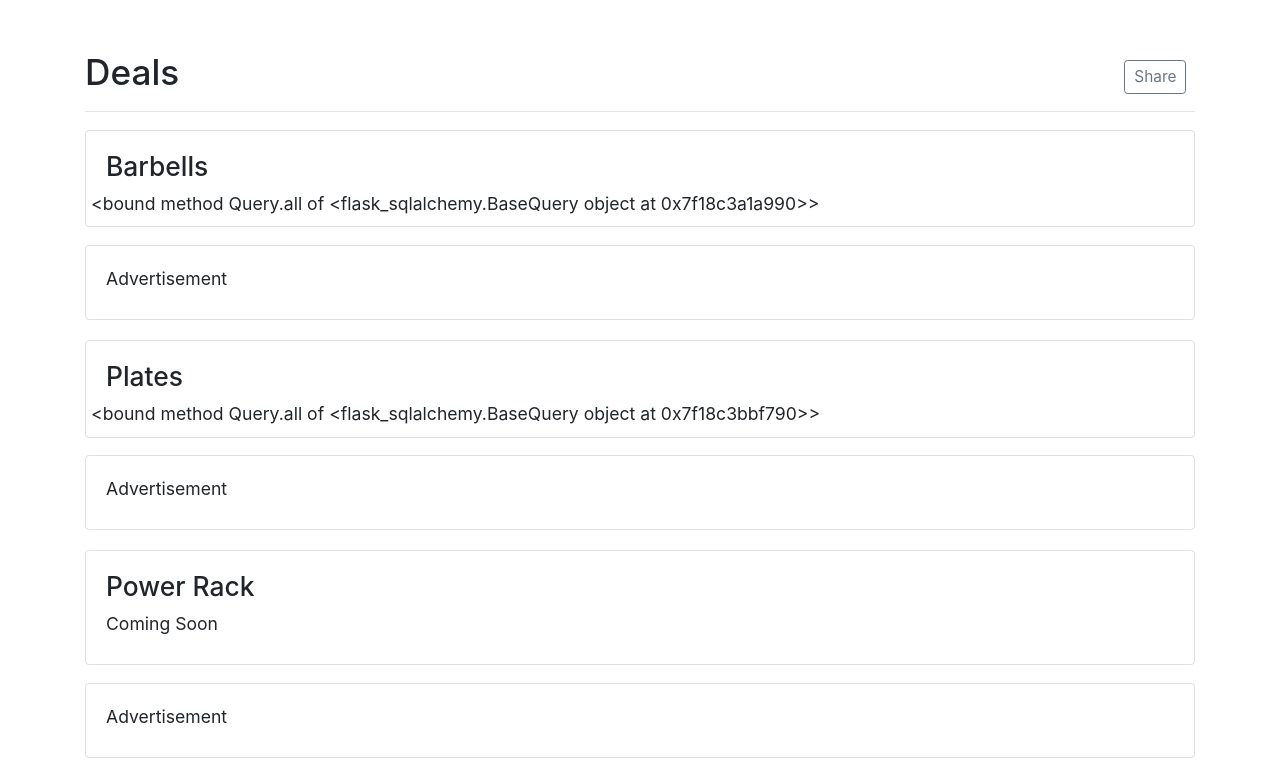
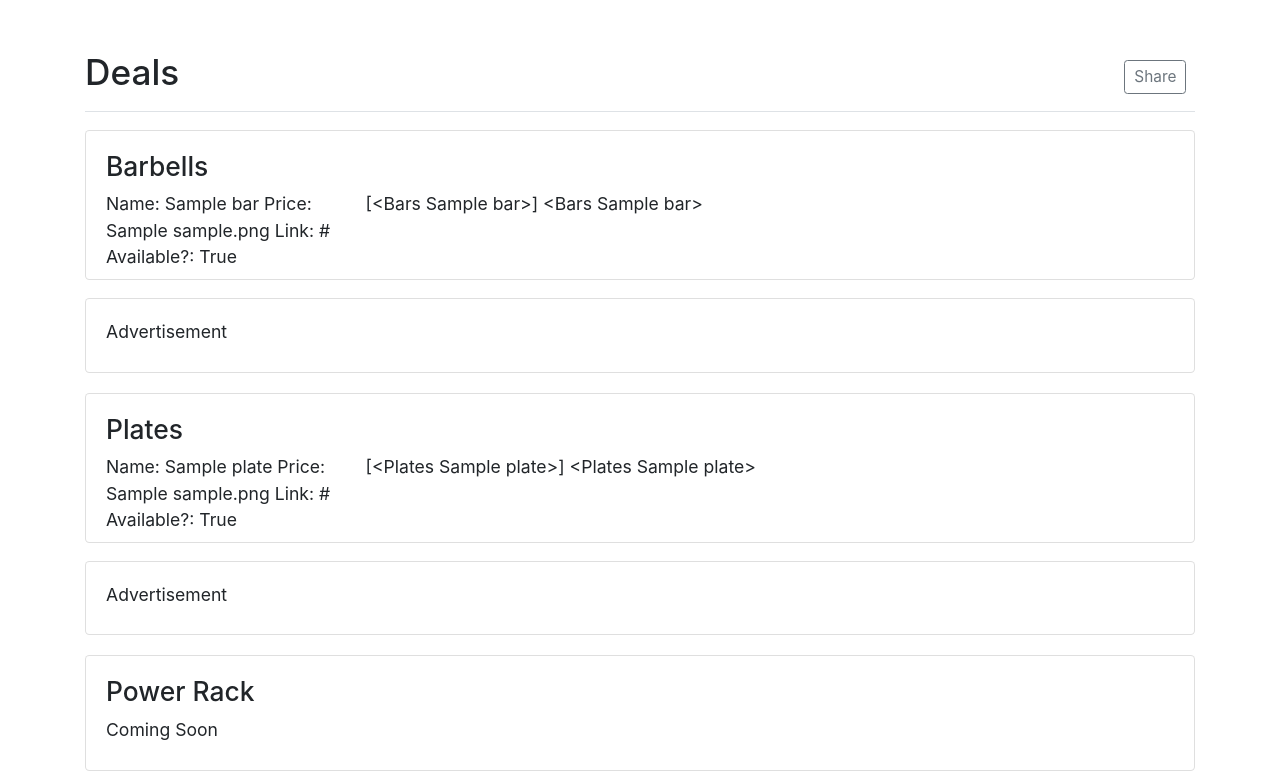
Before and after one commit to Mgla96/GymEquipmentFinder, a Flask app: page / in a window 1280 px wide. Shown: the part 560-1333 px from the top of the page. Run offline with Flask 2, Linux system fonts and the light colour scheme; tables that the repository leaves empty hold one stand-in row (values such as "Sample post"); parts of the project's set-up code (start-up, migrations or seed data) failed here and were passed over; some libraries are stand-ins or nearby versions.

Commit message:
front end extracting data progress

```diff
--- a/app/routes.py
+++ b/app/routes.py
@@ -8,4 +8,4 @@ def index():
     user={
         'username':'Bill'
     }
-    return render_template('index.html',title='Home',user=user,bars=Bars.query.all,plates=Plates.query.all)
+    return render_template('index.html',title='Home',user=user,bars=Bars.query.all(),plates=Plates.query.all())
--- a/app/templates/index.html
+++ b/app/templates/index.html
@@ -57,6 +57,19 @@
         <div class="card d-flex justify-content-between flex-wrap flex-md-nowrap pb-2 mb-3 mt-3">
             <h4 class="">Barbells</h4>
             <div class="content row">
+                {%for bar in bars%}
+                <div class="col-xl-3 col-lg-3 col-md-4 col-sm-6 col-3">
+                    <span class="field-name">Name: </span>
+                    <span class="field-value">{{bar.name}}</span>
+                    <span class="field-name">Price: </span>
+                    <span class="field-value">{{bar.price}}</span>
+                    <span class="field-value">{{bar.image}}</span>
+                    <span class="field-name">Link: </span>
+                    <span class="field-value">{{bar.link}}</span>
+                    <span class="field-name">Available?: </span>
+                    <span class="field-value">{{bar.stock}}</span>
+                </div>
+                {%endfor%}
                 {{bars}}
                 {{bars[0]}}
             </div>
@@ -71,9 +84,21 @@
             <h4 class="">Plates</h4>
 
                 <div class="content row">
+                    {%for plate in plates%}
+                    <div class="col-xl-3 col-lg-3 col-md-4 col-sm-6 col-3">
+                        <span class="field-name">Name: </span>
+                        <span class="field-value">{{plate.name}}</span>
+                        <span class="field-name">Price: </span>
+                        <span class="field-value">{{plate.price}}</span>
+                        <span class="field-value">{{plate.image}}</span>
+                        <span class="field-name">Link: </span>
+                        <span class="field-value">{{plate.link}}</span>
+                        <span class="field-name">Available?: </span>
+                        <span class="field-value">{{plate.stock}}</span>
+                    </div>
+                    {%endfor%}
                     {{plates}}
                     {{plates[0]}}
-
                 </div>
 
         </div>
```
